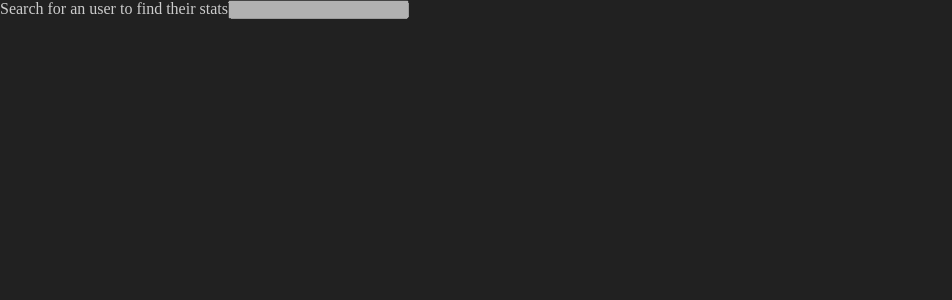
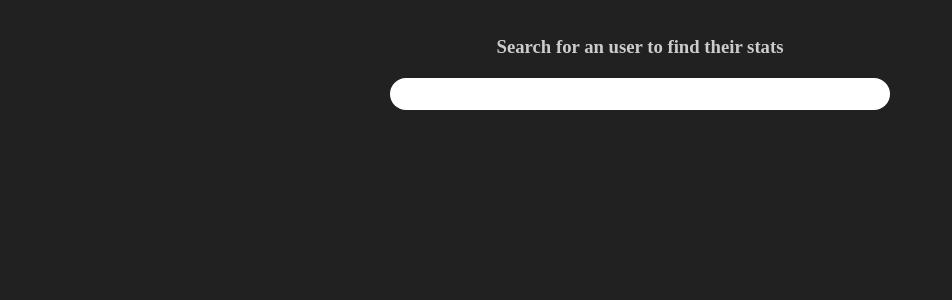
Before and after one commit to galleonpt/angular-weather-app, an Angular app: page / in a window 1280 px wide. Shown: the top 300 px of the page, without its empty margins (0-952 px from the left). Built offline with nearby package versions, Linux system fonts and the light colour scheme; no server answers.

Commit message:
feat: form for search user name

```diff
--- a/src/app/app.component.css
+++ b/src/app/app.component.css
@@ -5,3 +5,29 @@ main {
     color: var(--text-color);
     background-color: var(--background-color);
 }
+
+.searchContainer {
+    padding: 36px;
+}
+
+.searchContainer form {
+    display: flex;
+    align-items: center;
+    justify-content: center;
+    flex-direction: column;
+    gap: 20px;
+}
+
+.searchContainer input {
+    width: 100%;
+    min-width: 100px;
+    max-width: 500px;
+    padding-inline-start: 12px;
+
+    height: 32px;
+    border: none;
+    border-top-left-radius: 50px;
+    border-bottom-left-radius: 50px;
+    border-top-right-radius: 50px;
+    border-bottom-right-radius: 50px;
+}
--- a/src/app/app.component.html
+++ b/src/app/app.component.html
@@ -2,9 +2,11 @@
 
 <main>
     <!-- Input to searc an user -->
-    <div>
-        <span>Search for an user to find their stats</span>
-        <input disabled />
+    <div class="searchContainer">
+        <form [formGroup]="searchForm" (ngSubmit)="onSubmit()">
+            <h3>Search for an user to find their stats</h3>
+            <input type="text" id="name" formControlName="name" />
+        </form>
     </div>
 
     <!-- User card -->
--- a/src/app/app.component.ts
+++ b/src/app/app.component.ts
@@ -1,20 +1,45 @@
 import { Component, OnInit } from '@angular/core';
 import { RouterOutlet } from '@angular/router';
+import {
+    FormBuilder,
+    FormGroup,
+    FormsModule,
+    ReactiveFormsModule,
+    Validators,
+} from '@angular/forms';
 import { GithubApiService } from './services/github-api.service';
+
+interface ISearchForm {
+    name: string;
+}
 
 @Component({
     selector: 'app-root',
     standalone: true,
-    imports: [RouterOutlet],
+    imports: [RouterOutlet, FormsModule, ReactiveFormsModule],
     templateUrl: './app.component.html',
     styleUrl: './app.component.css',
 })
 export class AppComponent implements OnInit {
-    constructor(private githubApiService: GithubApiService) {}
+    searchForm: FormGroup;
+    searchedValue: string = '';
+
+    constructor(
+        private githubApiService: GithubApiService,
+        private fb: FormBuilder
+    ) {
+        this.searchForm = this.fb.group<ISearchForm>({
+            name: '',
+        });
+    }
 
     ngOnInit(): void {
         this.githubApiService
             .getUserInfo()
             .subscribe((data) => console.log(data));
     }
+
+    onSubmit() {
+        this.searchedValue = this.searchForm.value.name;
+    }
 }
```
